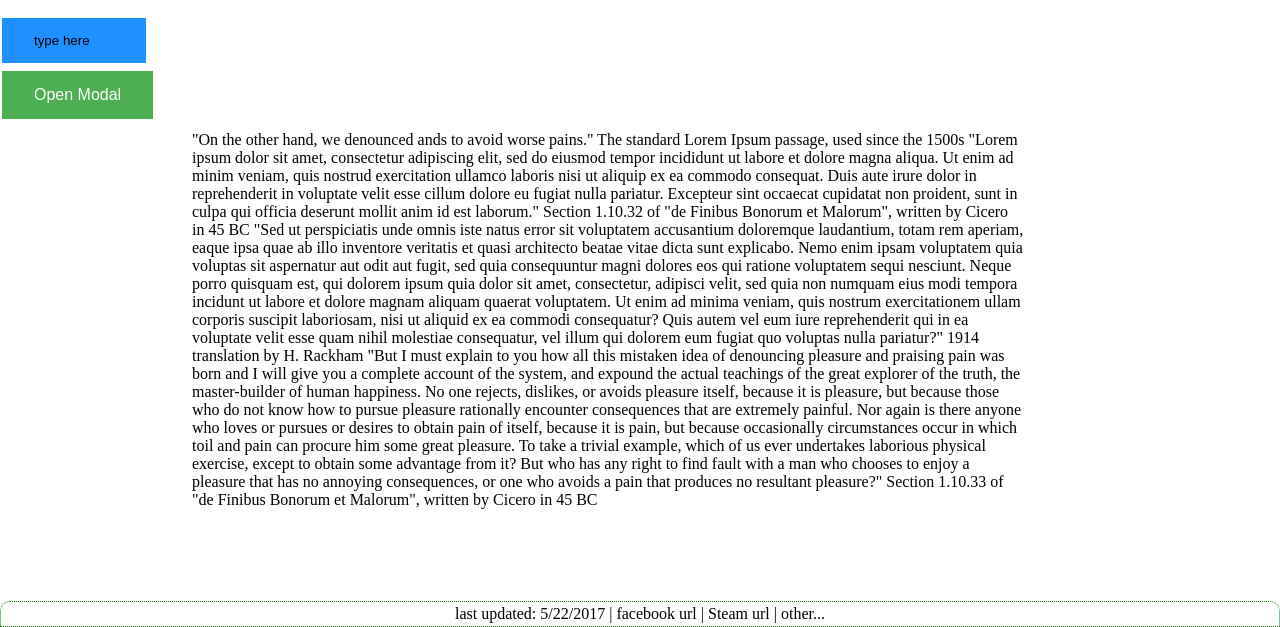
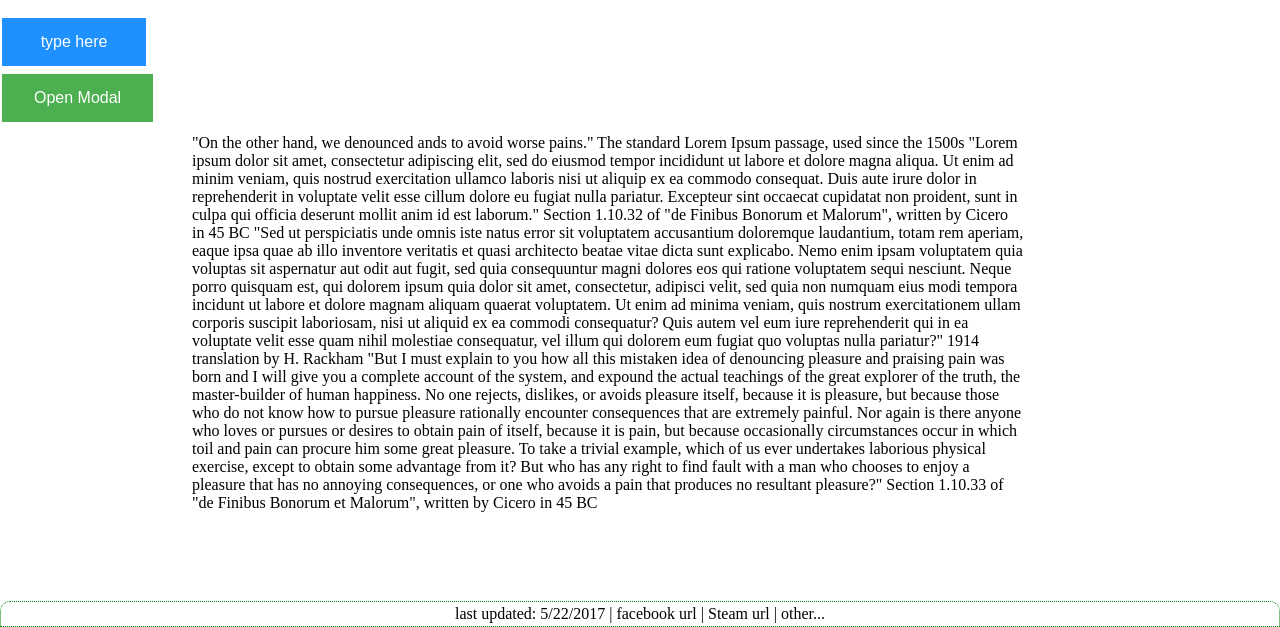
Before and after one commit to jamesoliverlindsey/jamesoliverlindsey.github.io, a plain HTML site: page projects.html in a window 1280 px wide. Shown: the part 173-800 px from the top of the page. Drawn offline with Linux system fonts and the light colour scheme.

Commit message:
added button interativity on a test page

```diff
--- a/main.css
+++ b/main.css
@@ -15,7 +15,7 @@ html, body {
 }
 
 .header{
-    display: inline-block;
+
     position: relative;
     background: #ffffff;
     left: 144px;
--- a/projects.html
+++ b/projects.html
@@ -17,13 +17,14 @@
 <div id="bio" class="header">This website was created by James Lindsey
 to practice coding and to share the work he has done.</div>
 
-<div id="navbar" class="absolute bar"><a href="home.html">Home</a> | <a href="projects.html">Projects</a> | Achievemnts | Resume </div>
+<div id="navbar" class="absolute bar"><a href="home.html">Home</a> | <a href="projects.html">Projects</a> |
+    <a href="testPage.html">Test</a> | Resume </div>
 
 <div id="infobar" class="bar" >last updated: 5/22/2017 | facebook url | Steam url | other...</div>
 
 
-<div> First name:<br>
-<input id="inputText" type="text" name="firstname" value="type here"><br>
+<div id="firstname"> First name:</div>
+<input id="inputText" type="text" class="button" name="firstname" value="type here"><br>
 
 <input id="myBtn" type="button" class="button" value="Open Modal" onclick=msg()>
 
--- /dev/null
+++ b/testPage.css
@@ -0,0 +1,35 @@
+html, body {
+    margin: 0;
+    padding: 0;
+
+}
+
+
+.button {
+    position: relative;
+    background-color: #4CAF50;
+    border: none;
+    color: white;
+    padding: 15px 32px;
+    text-align: center;
+    text-decoration: none;
+    display: inline-block;
+    font-size: 16px;
+    margin: 4px 2px;
+    cursor: pointer;
+}
+#inputText {
+    position: relative;
+    display: inline-block;
+    border: none;
+    padding: 15px 32px;
+    margin: 4px 2px;
+    background-color: dodgerblue;
+    width: 80px;
+}
+
+#firstname{
+    display: inherit;
+    position: relative;
+
+}
```
Also changed, not shown: home.html (+3 -1 lines), testHandler.js (added, +23 -0 lines), testPage.html (added, +33 -0 lines).
